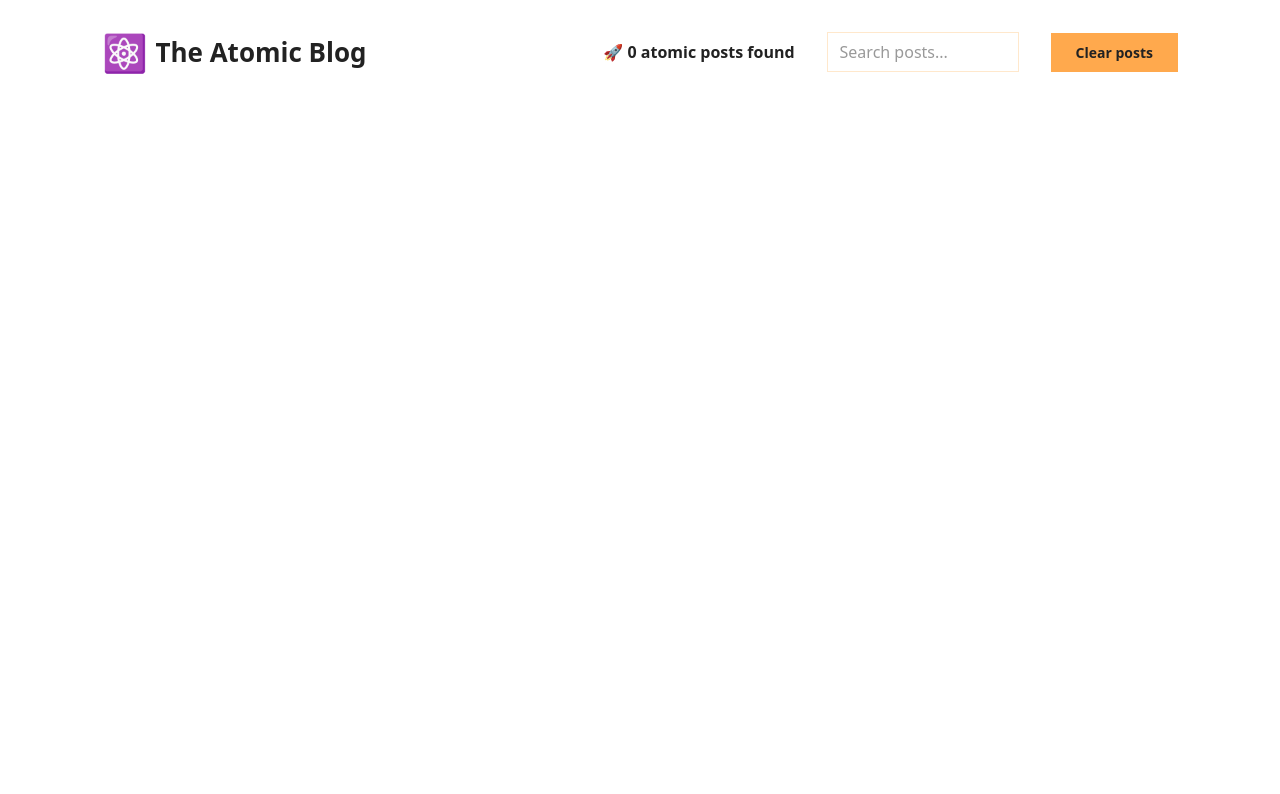
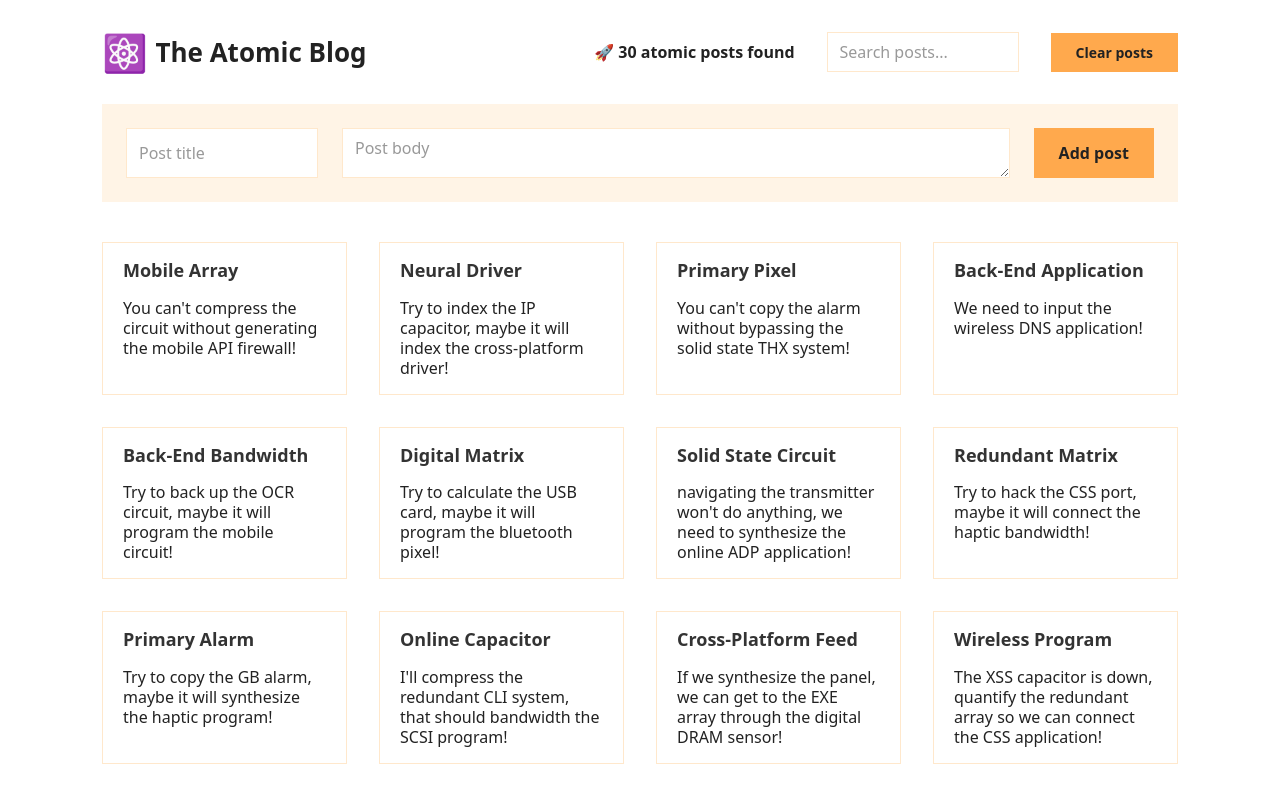
Before and after one commit to aleksandr-e-lebedev/atomic-blog, a React (Vite) app: page / in a window 1280 px wide. Shown: the top 794 px of the page. Built offline with nearby package versions, Linux system fonts and the light colour scheme.

Commit message:
feat: build Main UI

```diff
--- a/src/App.styles.css
+++ b/src/App.styles.css
@@ -7,3 +7,7 @@
 .app__header {
   margin-bottom: 3.2rem;
 }
+
+.app__main {
+  margin-bottom: 4rem;
+}
--- a/src/App.tsx
+++ b/src/App.tsx
@@ -1,16 +1,28 @@
 import Header from "@/components/Header";
+import Main from "@/components/Main";
 
-import type { PostType } from "./types";
+import type { PostType } from "@/types";
+import { createRandomPost } from "@/utils";
+
 import "./App.styles.css";
 
+function createInitialPosts(): PostType[] {
+  return Array.from({ length: 30 }, () => createRandomPost());
+}
+
 export default function App() {
-  const searchedPosts: PostType[] = [];
+  const posts = createInitialPosts();
+  const searchedPosts: PostType[] = posts;
   const searchQuery = "";
   const setSearchQuery = () => {
     return;
   };
 
   function handleClearPosts() {
+    return;
+  }
+
+  function handleAddPost() {
     return;
   }
 
@@ -23,6 +35,11 @@ export default function App() {
         searchQuery={searchQuery}
         onSetSearchQuery={setSearchQuery}
       />
+      <Main
+        className="app__main"
+        posts={searchedPosts}
+        onAddPost={handleAddPost}
+      />
     </div>
   );
 }
--- /dev/null
+++ b/src/components/Main/Main.styles.css
@@ -0,0 +1,66 @@
+/* Main Styles */
+
+.main__form {
+  margin-bottom: 4rem;
+}
+
+.main__posts {
+  margin: 0 auto;
+}
+
+/* AddPostForm Styles */
+
+.form {
+  padding: 2.4rem;
+
+  display: flex;
+  gap: 2.4rem;
+
+  background-color: var(--color-brand-3);
+}
+
+.form__input {
+  width: 19.2rem;
+}
+
+.form__textarea {
+  height: 5rem;
+  flex: 1;
+}
+
+/* Posts Styles */
+
+.posts {
+  max-width: 114rem;
+}
+
+.posts__list {
+  list-style: none;
+
+  display: grid;
+  grid-template-columns: 1fr 1fr 1fr 1fr;
+  gap: 3.2rem;
+}
+
+/* Post Styles */
+
+.posts__post {
+  padding: 1.6rem 2rem;
+  border: 1px solid var(--color-brand-2);
+}
+
+.posts__post:hover {
+  background-color: var(--color-action-hover);
+}
+
+.posts__post-title {
+  margin-bottom: 1.6rem;
+
+  font-size: 1.8rem;
+  text-transform: capitalize;
+  color: #333;
+}
+
+.posts__post-text {
+  font-size: 1.6rem;
+}
--- /dev/null
+++ b/src/components/Main/Main.tsx
@@ -0,0 +1,98 @@
+import Input from "@/components/Input";
+import Textarea from "@/components/Textarea";
+import Button from "@/components/Button";
+
+import type { PostType } from "@/types";
+import "./Main.styles.css";
+
+interface AddPostFormProps {
+  className?: string;
+  onAddPost: (post: PostType) => void;
+}
+
+function AddPostForm(props: AddPostFormProps) {
+  const { className = "", onAddPost } = props;
+
+  const title = "";
+  const body = "";
+
+  function handleSubmit(e: React.FormEvent<HTMLFormElement>) {
+    e.preventDefault();
+    return;
+  }
+
+  const formClassName = className
+    ? `form add-post-form ${className}`
+    : "form add-post-form";
+
+  return (
+    <form className={formClassName} onSubmit={handleSubmit}>
+      <Input
+        type="text"
+        className="form__input"
+        placeholder="Post title"
+        value={title}
+        onChange={(e) => {
+          return;
+        }}
+      />
+      <Textarea
+        className="form__textarea"
+        placeholder="Post body"
+        value={body}
+        onChange={(e) => {
+          return;
+        }}
+      />
+      <Button type="submit">Add post</Button>
+    </form>
+  );
+}
+
+interface PostProps {
+  title: string;
+  body: string;
+}
+
+function Post({ title, body }: PostProps) {
+  return (
+    <li className="posts__post">
+      <h3 className="posts__post-title">{title}</h3>
+      <p className="posts__post-text">{body}</p>
+    </li>
+  );
+}
+
+interface PostsProps {
+  className?: string;
+  posts: PostType[];
+}
+
+function Posts({ className = "", posts }: PostsProps) {
+  return (
+    <div className={className ? `posts ${className}` : "posts"}>
+      <ul className="posts__list">
+        {posts.map((post) => (
+          <Post key={post.id} title={post.title} body={post.body} />
+        ))}
+      </ul>
+    </div>
+  );
+}
+
+export interface MainProps {
+  className?: string;
+  posts: PostType[];
+  onAddPost: (post: PostType) => void;
+}
+
+export default function Main(props: MainProps) {
+  const { className = "", posts, onAddPost } = props;
+
+  return (
+    <main className={className ? `main ${className}` : "main"}>
+      <AddPostForm className="main__form" onAddPost={onAddPost} />
+      <Posts className="main__posts" posts={posts} />
+    </main>
+  );
+}
--- /dev/null
+++ b/src/components/Main/index.ts
@@ -0,0 +1,2 @@
+export { default } from "./Main";
+export type * from "./Main";
--- /dev/null
+++ b/src/utils/index.ts
@@ -0,0 +1 @@
+export * from './utils';
--- /dev/null
+++ b/src/utils/utils.ts
@@ -0,0 +1,11 @@
+import { faker } from "@faker-js/faker";
+
+import type { PostType } from "@/types";
+
+export function createRandomPost(): PostType {
+  return {
+    id: crypto.randomUUID(),
+    title: `${faker.hacker.adjective()} ${faker.hacker.noun()}`,
+    body: faker.hacker.phrase(),
+  };
+}
```
